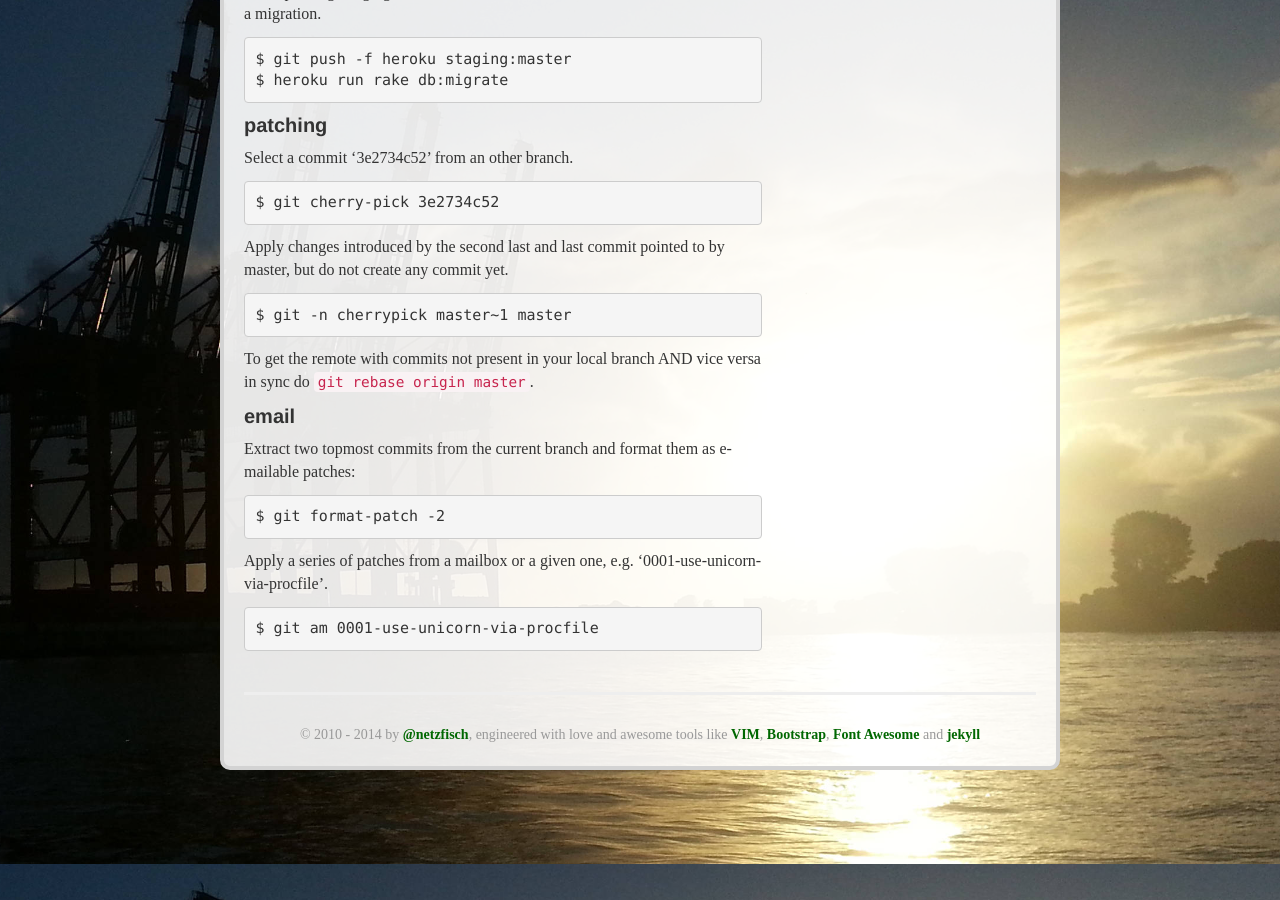
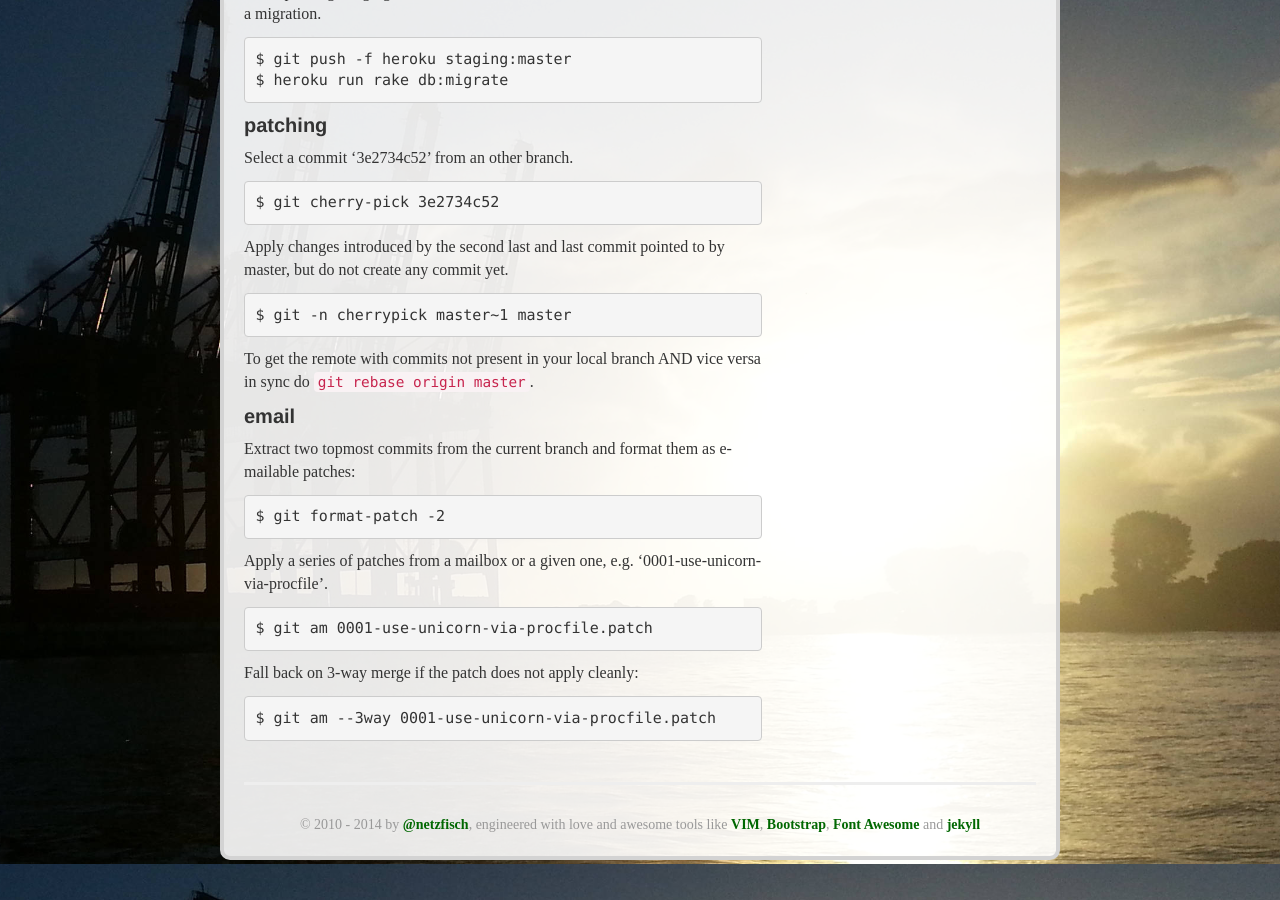
Before and after one commit to netzfisch/netzfisch.github.io, a Jekyll site: the page built from static/git.md, in a window 1280 px wide and 900 px high, scrolled down 936 px. Built offline with Jekyll 4.4.1, drawn with Linux system fonts in a browser that asks for light colours; nearby versions of some CDN libraries; some web fonts are replaced; Markdown is read by kramdown in place of the engine named in the settings; comment, search, counter and statistics services are not loaded.

Commit message:
change git page

```diff
--- a/static/git.md
+++ b/static/git.md
@@ -57,8 +57,11 @@ e-mailable patches:
 
 Apply a series of patches from a mailbox or a given one, e.g. '0001-use-unicorn-via-procfile'.
 
-    $ git am 0001-use-unicorn-via-procfile
+    $ git am 0001-use-unicorn-via-procfile.patch
 
+Fall back on 3-way merge if the patch does not apply cleanly:
+
+    $ git am --3way 0001-use-unicorn-via-procfile.patch
 
   [1]: http://git-scm.com/docs
   [2]: /ruby/2010/01/29/git-basics.html
```
